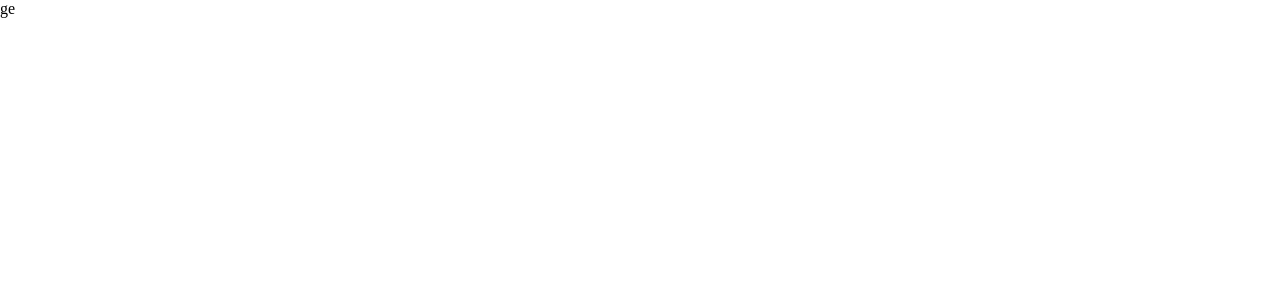
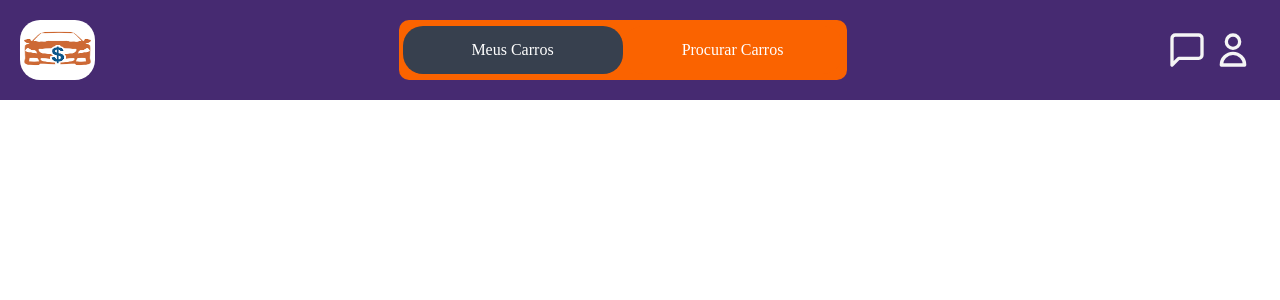
Before and after one commit to matheus-araujo-cunha/capstone, a React (Create React App) app: page / in a window 1280 px wide. Shown: the top 300 px of the page. Built offline with nearby package versions, Linux system fonts and the light colour scheme; a web font is replaced by a local one.

Commit message:
feature:component header

```diff
--- a/src/App.tsx
+++ b/src/App.tsx
@@ -1,7 +1,9 @@
+import { Dashboard } from "./pages/Dashboard";
+
 function App() {
   return (
     <>
-      <div>ge</div>
+      <Dashboard />
     </>
   );
 }
--- /dev/null
+++ b/src/components/Header/index.tsx
@@ -0,0 +1,66 @@
+import {
+  Container,
+  TopHeaderSection,
+  IconSection,
+  Logo,
+  MyCars,
+  SearchCars,
+  ToggleSection,
+  FooterHeaderSection,
+} from "./styles";
+
+import UseMediaQuery from "@mui/material/useMediaQuery";
+import { FiMessageSquare } from "react-icons/fi";
+import { HiOutlineUser } from "react-icons/hi";
+
+import LogoCar from "../../assets/logo.png";
+
+export const Header = () => {
+  const isWideVersion = UseMediaQuery("(min-width:768px)");
+
+  return (
+    <Container isWideVersion={isWideVersion}>
+      {isWideVersion ? (
+        <>
+          <Logo src={LogoCar} alt="Logo" />
+          <ToggleSection>
+            <MyCars>
+              <h2>Meus Carros</h2>
+            </MyCars>
+
+            <SearchCars>
+              <h2>Procurar Carros</h2>
+            </SearchCars>
+          </ToggleSection>
+          <IconSection>
+            <FiMessageSquare size={40} />
+            <HiOutlineUser size={40} />
+          </IconSection>
+        </>
+      ) : (
+        <>
+          <TopHeaderSection>
+            <Logo src={LogoCar} alt="Logo" />
+
+            <IconSection>
+              <FiMessageSquare size={40} />
+              <HiOutlineUser size={60} />
+            </IconSection>
+          </TopHeaderSection>
+
+          <FooterHeaderSection>
+            <ToggleSection>
+              <MyCars>
+                <h2>Meus Carros</h2>
+              </MyCars>
+
+              <SearchCars>
+                <h2>Procurar Carros</h2>
+              </SearchCars>
+            </ToggleSection>
+          </FooterHeaderSection>
+        </>
+      )}
+    </Container>
+  );
+};
--- /dev/null
+++ b/src/components/Header/styles.ts
@@ -0,0 +1,102 @@
+import styled from "styled-components";
+
+interface ContainerProps {
+  isWideVersion: boolean;
+}
+
+export const Container = styled.header<ContainerProps>`
+  background-color: var(--color-primary);
+  width: 100%;
+  height: ${(props) => (props.isWideVersion ? "100px" : "165px")};
+  display: flex;
+  flex-direction: ${(props) => (props.isWideVersion ? "row" : "column")};
+  align-items: center;
+  justify-content: space-between;
+`;
+
+export const Logo = styled.img`
+  width: 75px;
+  height: 60px;
+  margin-top: 10px;
+  margin-left: 20px;
+  border-radius: 20px;
+
+  @media screen and (min-width: 768px) {
+    margin-top: 0;
+  }
+`;
+
+export const ToggleSection = styled.nav`
+  align-items: center;
+  background-color: var(--color-secondary);
+  width: 85%;
+  height: 60%;
+  display: flex;
+  justify-content: space-between;
+  border-radius: 10px;
+
+  @media screen and (min-width: 768px) {
+    width: 35%;
+  }
+`;
+
+export const TopHeaderSection = styled.div`
+  display: flex;
+  justify-content: space-between;
+  align-items: center;
+  width: 100%;
+  height: 45%;
+`;
+
+export const FooterHeaderSection = styled.div`
+  width: 100%;
+  height: 55%;
+  display: flex;
+  align-items: center;
+  justify-content: center;
+`;
+
+export const MyCars = styled.button`
+  margin-left: 4px;
+  border: none;
+  width: 50%;
+  padding: 15px 0;
+  color: white;
+  font-weight: 500;
+  font-size: 1rem;
+  background-color: var(--grey-500);
+  display: flex;
+  align-items: center;
+  justify-content: center;
+  border-radius: 20px;
+  max-height: 50px;
+  text-align: center;
+  h2 {
+    height: inherit;
+  }
+`;
+
+export const SearchCars = styled(MyCars)`
+  background-color: inherit;
+  margin-left: 0;
+  margin-right: 4px;
+`;
+
+export const IconSection = styled.div`
+  width: 30%;
+  margin-right: 10px;
+  max-width: 120px;
+  display: flex;
+  gap: 5%;
+  align-items: center;
+  justify-content: center;
+
+  svg {
+    cursor: pointer;
+    color: var(--grey-0);
+    min-height: 40px;
+    min-width: 40px;
+    max-width: 40px;
+    max-height: 40px;
+  }
+`;
--- /dev/null
+++ b/src/pages/Dashboard/index.tsx
@@ -0,0 +1,10 @@
+import { Header } from "../../components/Header";
+import { Container } from "./styles";
+
+export const Dashboard = () => {
+  return (
+    <Container>
+      <Header />
+    </Container>
+  );
+};
--- /dev/null
+++ b/src/pages/Dashboard/styles.ts
@@ -0,0 +1,7 @@
+import styled from "styled-components";
+
+export const Container = styled.div`
+  display: flex;
+  flex-direction: column;
+  height: 100vh;
+`;
--- a/src/style/global.ts
+++ b/src/style/global.ts
@@ -22,6 +22,7 @@ time, mark, audio, video {
 	font: inherit;
 	vertical-align: baseline;
 	font-family:"Coves-Light", "sans-serif";
+	box-sizing:border-box;
 }
 
 @font-face {
@@ -40,19 +41,16 @@ button{
 }
 
 :root {
-	--red:"#E60000";
-	--white:"#ffffff";
-	--color-primary:"#462A71";
-	--color-secondary:"#FA6300";
-	--color-tertiary:"#FFCF00";
-	--grey-600:"#333333";
-	--grey-500:"#828282";
-	--grey-10:"#F4F5F6";
-	--grey-0:"#F5F5F5";
-	--green:"#168821";
-	--blue:"#155BCB";
-
-
-
+	--red:#E60000;
+	--white:#ffffff;
+	--color-primary:#462A71;
+	--color-secondary:#FA6300;
+	--color-tertiary:#FFCF00;
+	--grey-600:#333333;
+	--grey-500:#37404E;
+	--grey-10:#F4F5F6;
+	--grey-0:#F5F5F5;
+	--green:#168821;
+	--blue:#155BCB;
 }
 `;
```
Also changed, not shown: src/assets/logo.png (added).
